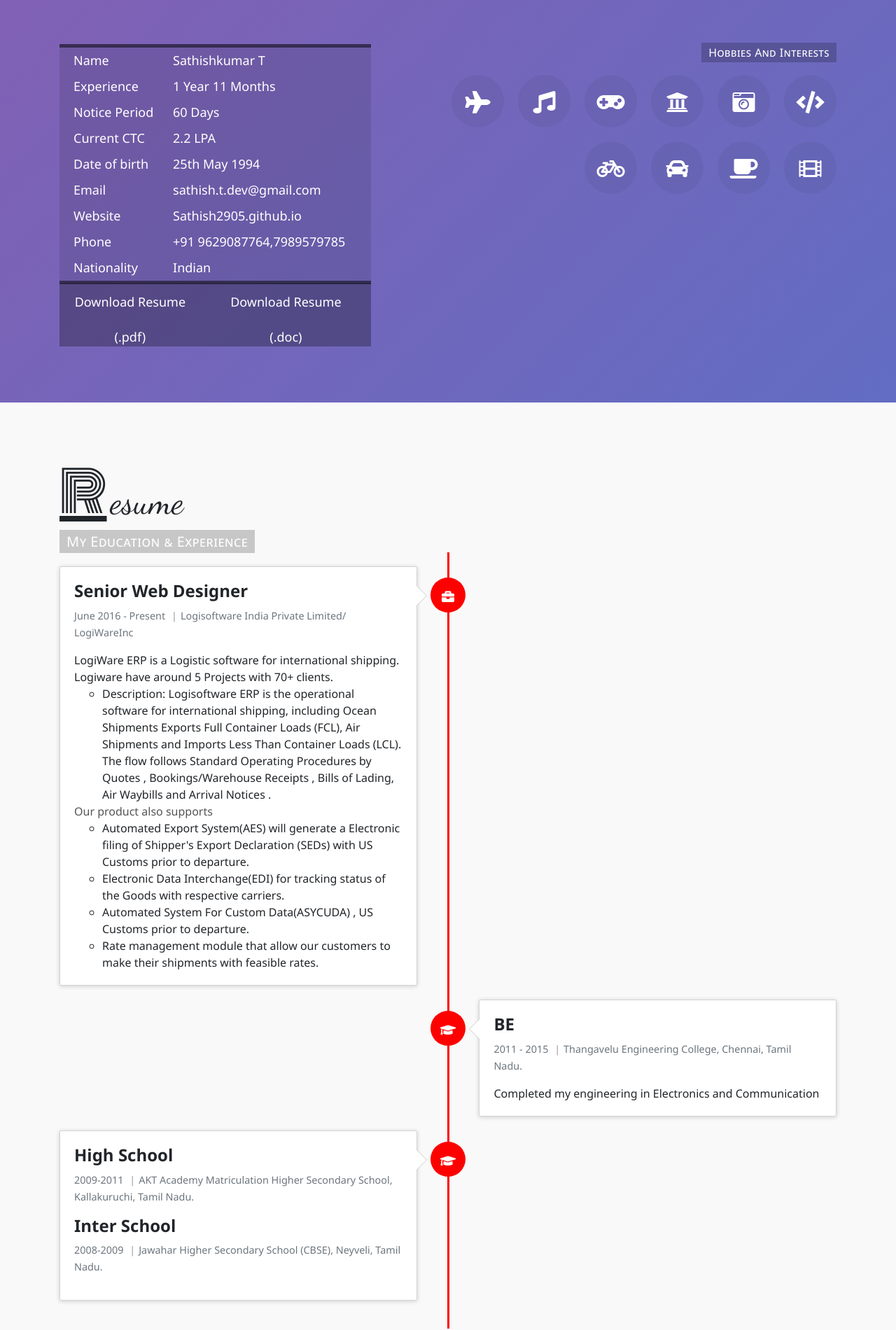
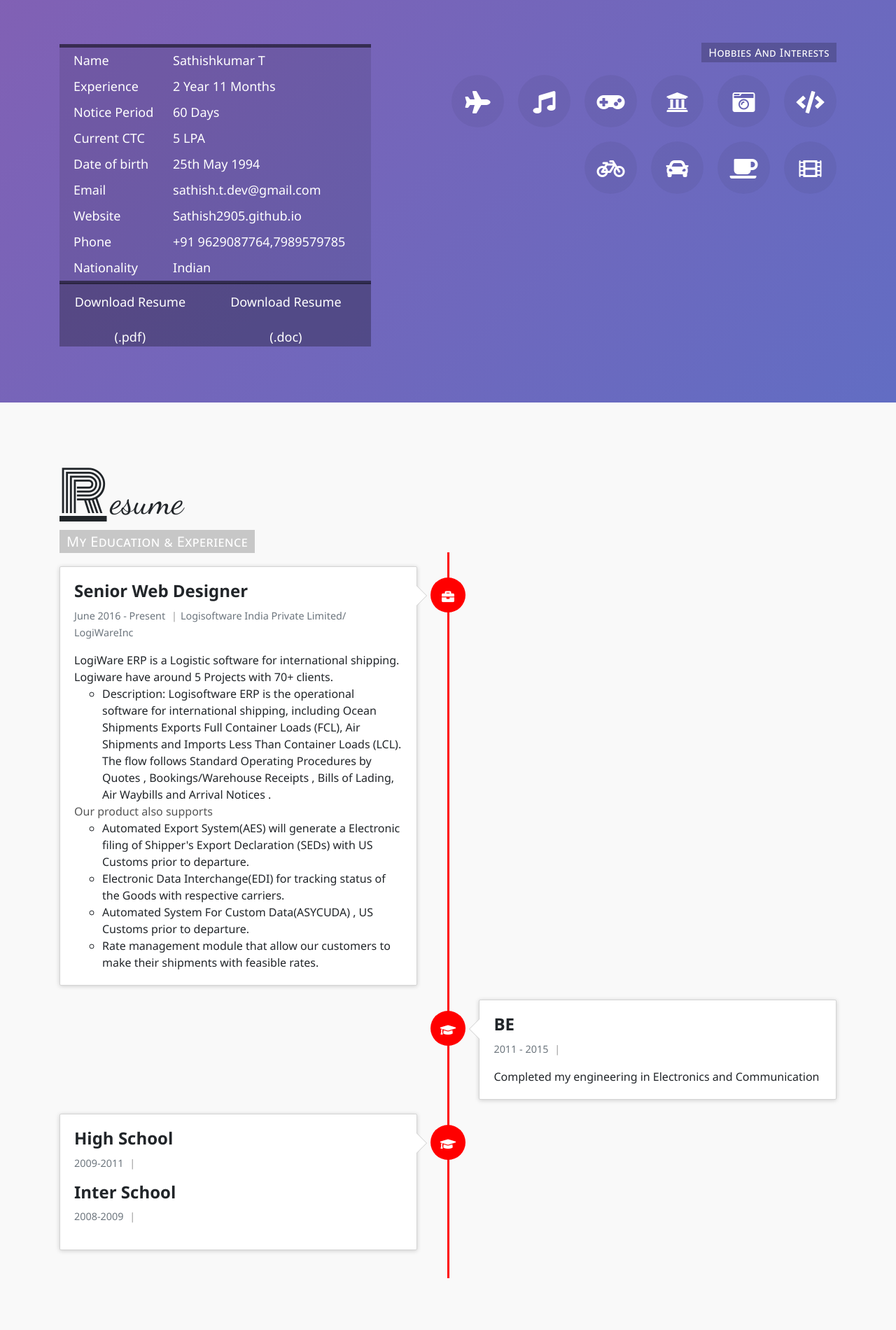
Before and after one commit to sathish1610/Sathish1610.github.io, a plain HTML site: page index.html in a window 1280 px wide. Shown: the part 1187-3087 px from the top of the page at 70% size. Drawn offline with nearby package versions, Linux system fonts and the light colour scheme; a web font is replaced by a local one.

Commit message:
Update index.html

```diff
--- a/index.html
+++ b/index.html
@@ -66,7 +66,7 @@
                             </tr>
                             <tr>
                                 <td>Experience</td>
-                                <td>1 Year 11 Months</td>
+                                <td>2 Year 11 Months</td>
                             </tr>
                             <tr>
                                 <td>Notice Period</td>
@@ -74,7 +74,7 @@
                             </tr>
                             <tr>
                                 <td>Current CTC</td>
-                                <td>2.2   LPA</td>
+                                <td>5 LPA</td>
                             </tr>
                             <tr>
                                 <td>Date of birth</td>
@@ -101,8 +101,8 @@
                         </table>
                         <table class="text-left tab resumetab lead">
                             <tr>
-                                <td  class="download_resume"><a href="Sathish_Resume.pdf" target="_blank">Download Resume (.pdf)</a></td>
-                                <td  class="download_resume"><a href="Sathish_Resume.docx" target="">Download Resume (.doc)</a></td>
+                                <td  class="download_resume"><a href="#Sathish_Resume.pdf" target="_blank">Download Resume (.pdf)</a></td>
+                                <td  class="download_resume"><a href="#Sathish_Resume.docx" target="">Download Resume (.doc)</a></td>
                             </tr>
                         </table>
                     </div>
@@ -160,7 +160,7 @@
                                 <div class="timeline-panel">
                                     <div class="timeline-heading">
                                         <h4 class="timeline-title">BE</h4>
-                                        <p><small class="text-muted"><span class="timeline-duration">2011 - 2015</span> <span class="divider">|</span>Thangavelu Engineering College, Chennai, Tamil Nadu.</small></p>
+                                        <p><small class="text-muted"><span class="timeline-duration">2011 - 2015</span> <span class="divider">|</span></small></p>
                                     </div>
                                     <div class="timeline-body">
                                         <p>Completed my engineering in Electronics and Communication</p>
@@ -173,9 +173,9 @@
                                 <div class="timeline-panel">
                                     <div class="timeline-heading">
                                         <h4 class="timeline-title">High School</h4>
-                                        <p><small class="text-muted"><span class="timeline-duration">2009-2011</span> <span class="divider">|</span>AKT Academy Matriculation Higher Secondary School, Kallakuruchi, Tamil Nadu.</small></p>
+                                        <p><small class="text-muted"><span class="timeline-duration">2009-2011</span> <span class="divider">|</span></small></p>
                                         <h4 class="timeline-title">Inter School</h4>
-                                        <p><small class="text-muted"><span class="timeline-duration">2008-2009</span> <span class="divider">|</span>Jawahar Higher Secondary School (CBSE), Neyveli, Tamil Nadu.</small></p>
+                                        <p><small class="text-muted"><span class="timeline-duration">2008-2009</span> <span class="divider">|</span></small></p>
                                     </div>
 
                                 </div>
```
